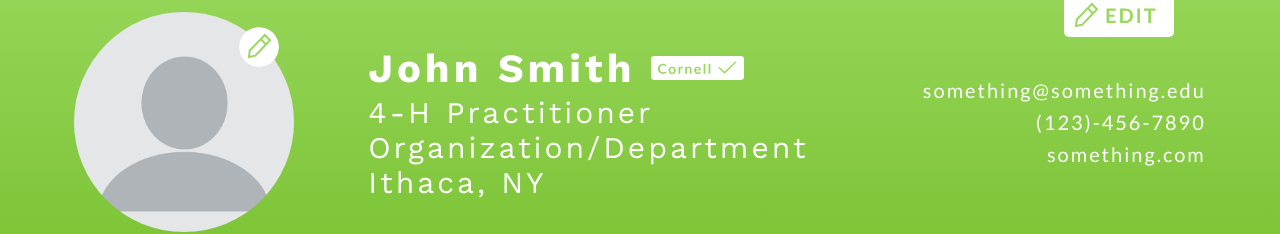
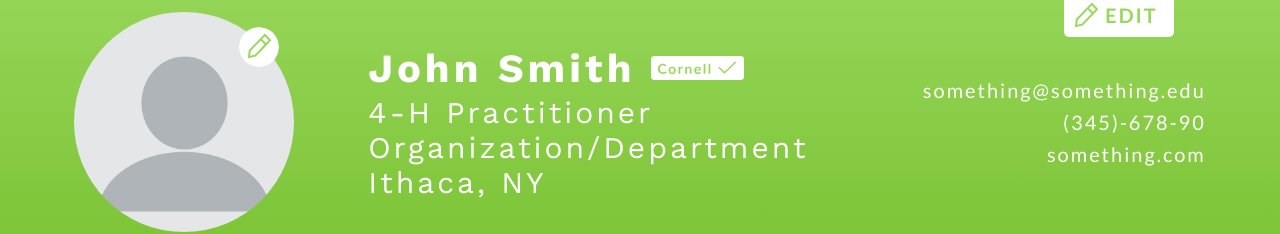
Before and after one commit to gnaww/pryde-connect, a React (Create React App) app in the folder frontend/: page /user/1 in a window 1280 px wide. Shown: the part 158-392 px from the top of the page. Built offline with nearby package versions, Linux system fonts and the light colour scheme; no server answers.

Commit message:
fixed phone number slicing

```diff
--- a/frontend/src/pages/Profile.js
+++ b/frontend/src/pages/Profile.js
@@ -163,7 +163,7 @@ class Profile extends Component {
                                 <a href={`mailto:${user.email}`}>{user.email}</a>
                             </li>
                             <li>
-                                <a href={`tel:${user.phone}`}>({user.phone.slice(0, 3)})-{user.phone.slice(3, 6)}-{user.phone.slice(6, 10)}</a>
+                                <a href={`tel:${user.phone}`}>({user.phone.slice(2, 5)})-{user.phone.slice(5, 8)}-{user.phone.slice(8, 12)}</a>
                             </li>
                             <li>
                                 <a href={user.website} target="_blank" rel="noopener noreferrer">{user.website.replace(/(^\w+:|^)\/\//, '')}</a>
```
